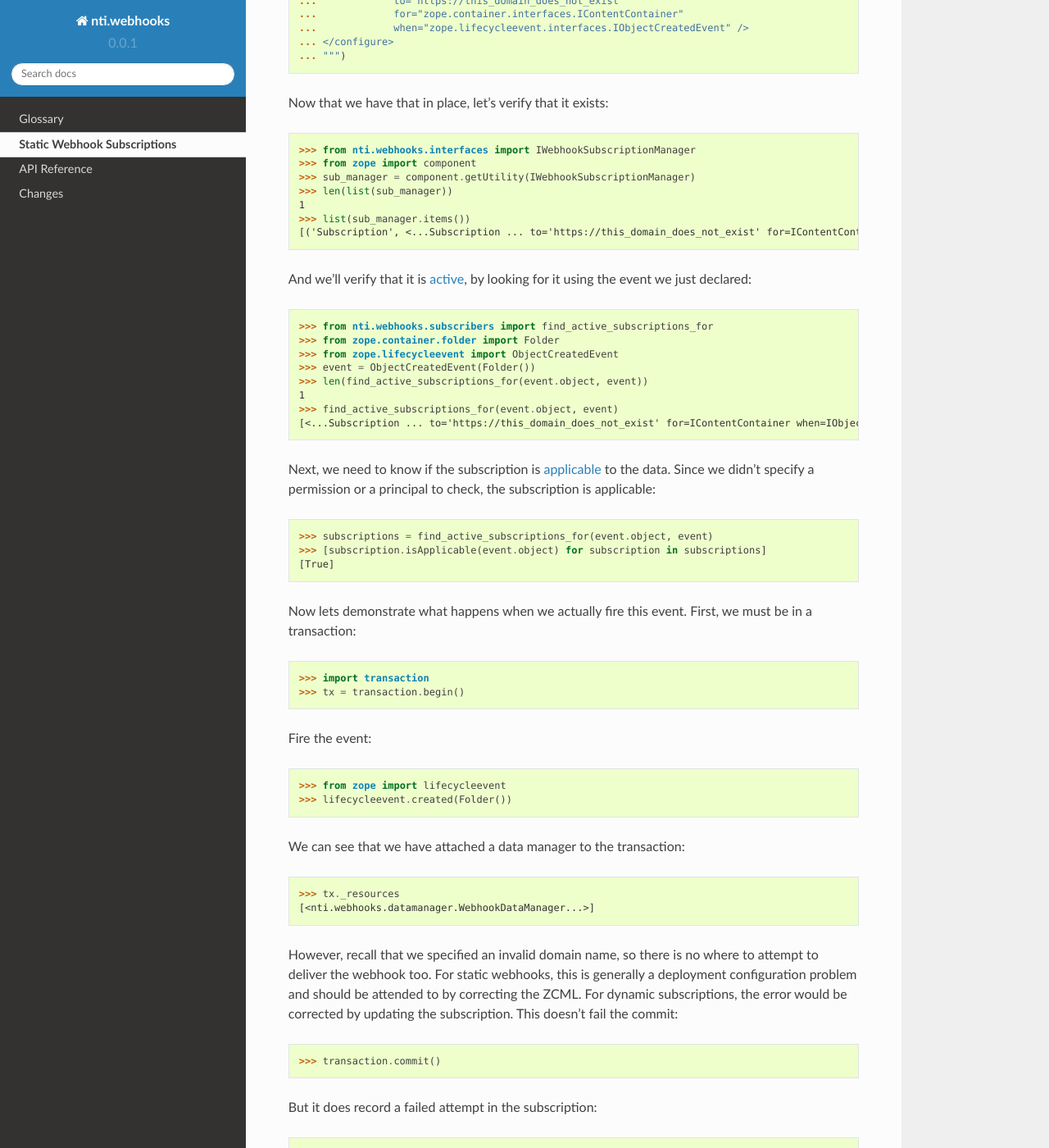
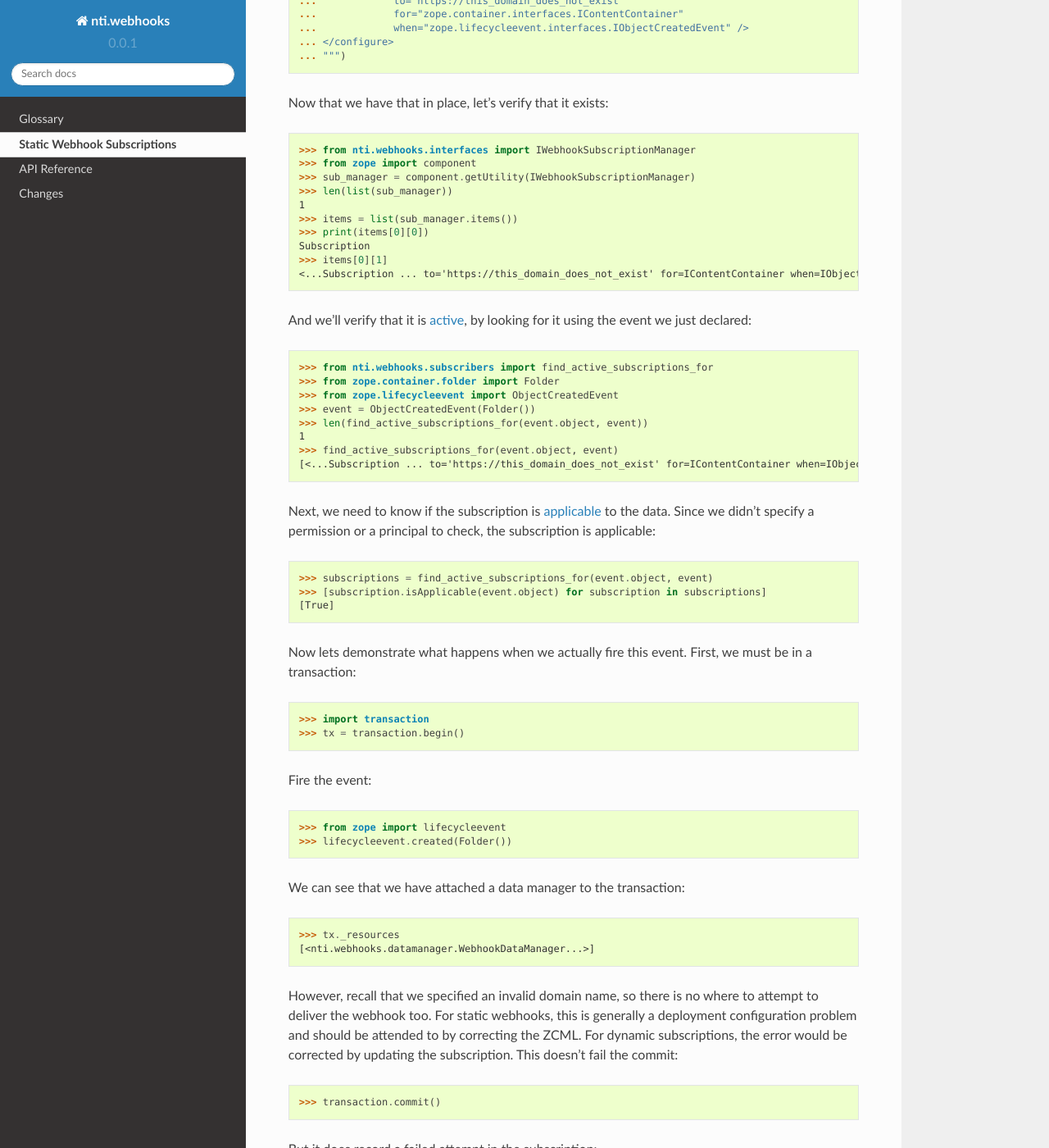
Before and after one commit to OpenNTI/nti.webhooks, a Sphinx documentation site: the page built from docs/static.rst, in a window 1280 px wide and 1400 px high, scrolled down 1857 px. Shown: the whole window at 82% size. Built offline with Sphinx 7.4.7 and the Read the Docs theme 2.0.0, drawn with Linux system fonts in a browser that asks for light colours; some of the changed text lies outside the part shown.

```diff
--- a/docs/static.rst
+++ b/docs/static.rst
@@ -121,8 +121,11 @@ Now that we have that in place, let's verify that it exists:
    >>> sub_manager = component.getUtility(IWebhookSubscriptionManager)
    >>> len(list(sub_manager))
    1
-   >>> list(sub_manager.items())
-   [('Subscription', <...Subscription ... to='https://this_domain_does_not_exist' for=IContentContainer when=IObjectCreatedEvent>)]
+   >>> items = list(sub_manager.items())
+   >>> print(items[0][0])
+   Subscription
+   >>> items[0][1]
+   <...Subscription ... to='https://this_domain_does_not_exist' for=IContentContainer when=IObjectCreatedEvent>
 
 And we'll verify that it is :term:`active`, by looking for it using
 the event we just declared:
@@ -189,8 +192,8 @@ But it does record a failed attempt in the subscription:
    >>> attempt = list(subscription.values())[0]
    >>> attempt.status
    'failed'
-   >>> attempt.message
-   '[Errno 8] nodename nor servname provided, or not known'
+   >>> print(attempt.message)
+   Verification of the destination URL failed. Please check the domain.
 
 
 
@@ -266,8 +269,8 @@ finish, and then we can examine our delivery attempt:
    >>> attempt = list(subscription.values())[0]
    >>> attempt.status
    'successful'
-   >>> attempt.message
-   '200 OK'
+   >>> print(attempt.message)
+   200 OK
 
 
 .. _z3c.baseregistry: https://github.com/zopefoundation/z3c.baseregistry/tree/master/src/z3c/baseregistry
```
Also changed, not shown: 4 other files.
